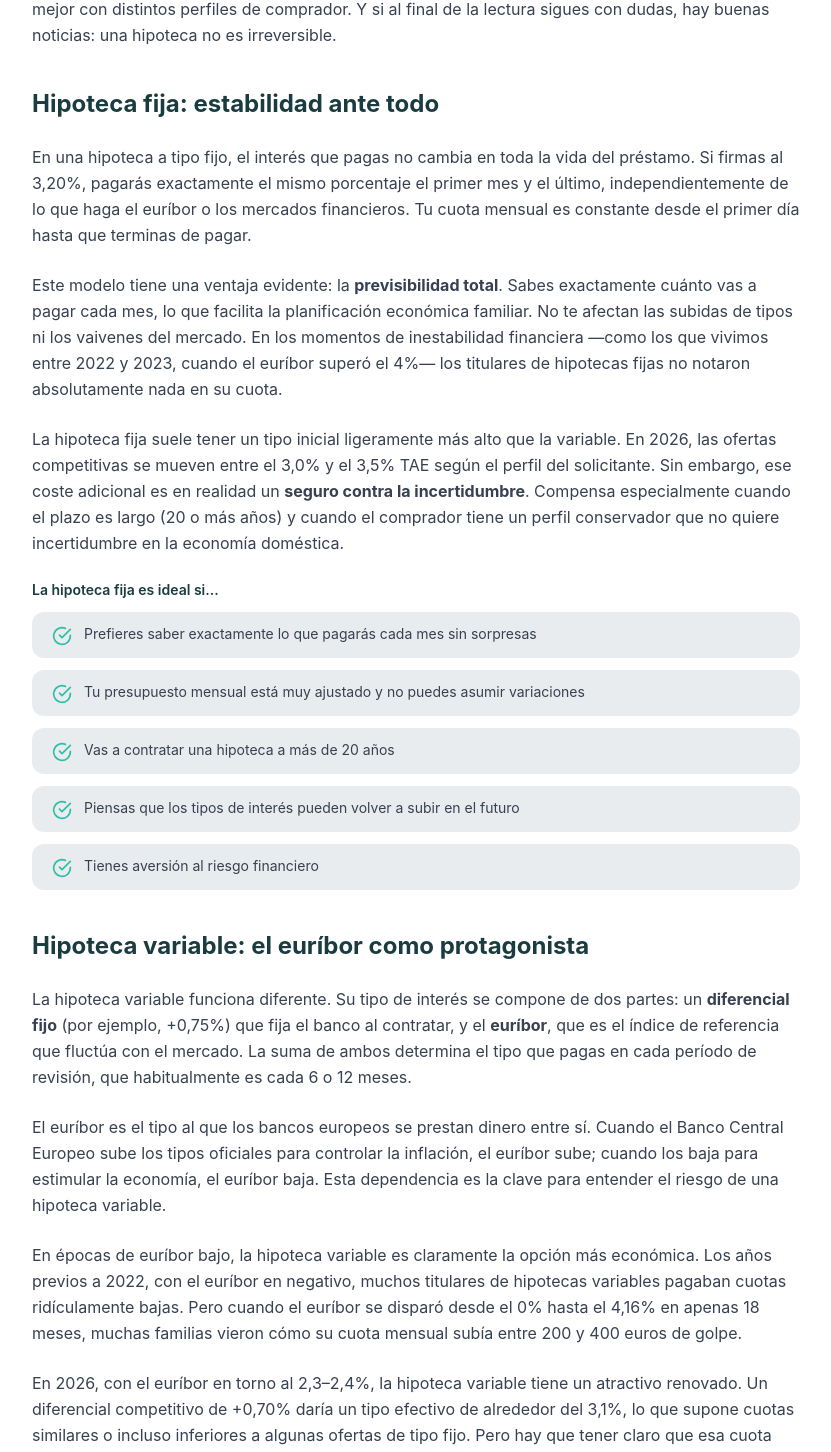
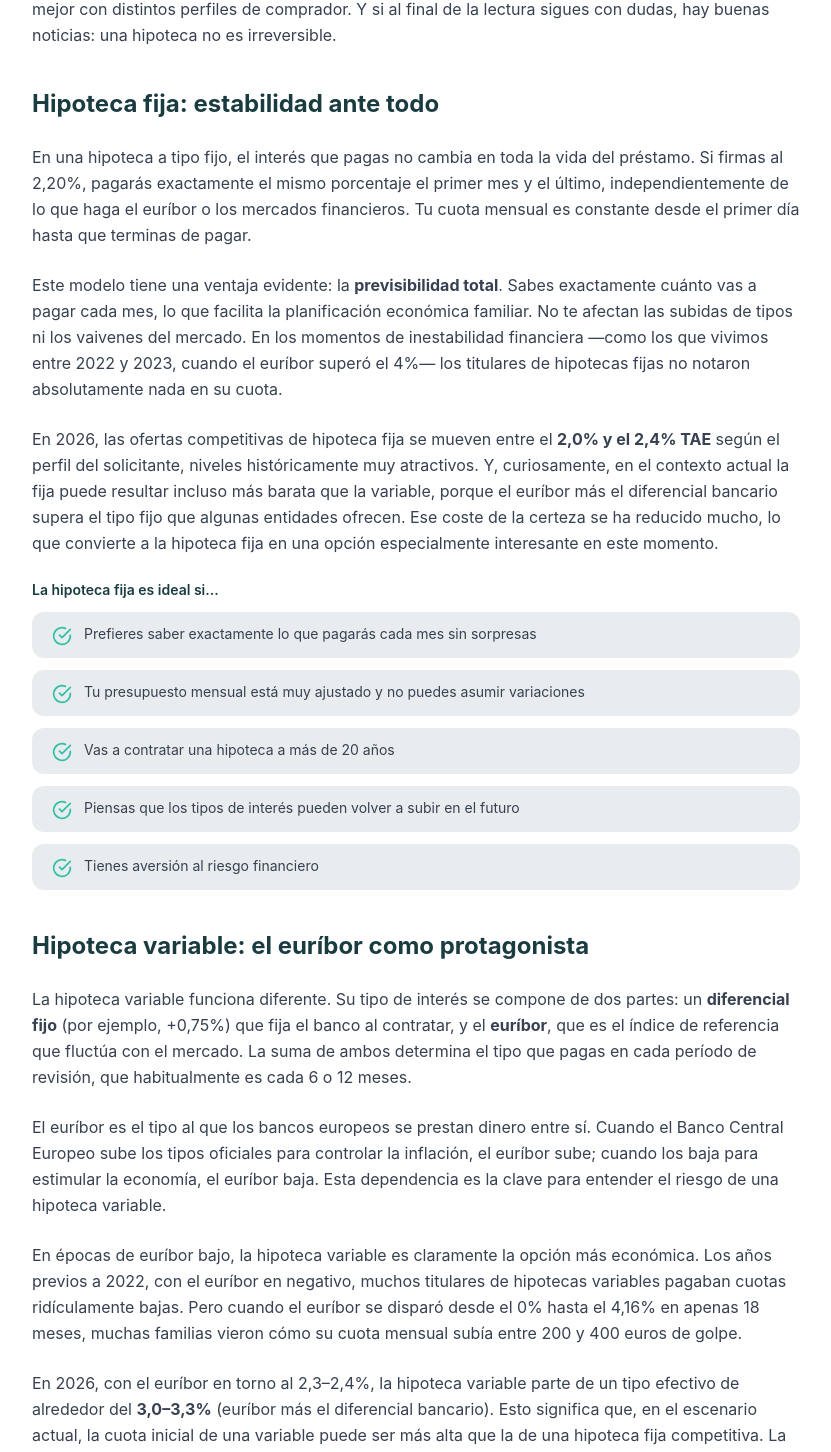
Before and after one commit to AvanzaHipotecas/web-avanza-hipotecas, a React (Vite) app: page /blog/hipoteca-fija-variable-mixta-2026 in a window 1280 px wide. Shown: the part 852-2304 px from the top of the page, without its empty margins (224-1055 px from the left). Built offline with nearby package versions, Linux system fonts and the light colour scheme; the HTML template or start-up script is replaced by a standard one.

Commit message:
Blog: nuevo artículo hipoteca fija variable mixta 2026

```diff
--- a/src/pages/blog/HipotecaFijaVariableMixtaPage.jsx
+++ b/src/pages/blog/HipotecaFijaVariableMixtaPage.jsx
@@ -45,7 +45,7 @@ const HipotecaFijaVariableMixtaPage = () => {
     { aspecto: 'Cuota mensual', fija: 'Siempre igual', variable: 'Cambia cada 6-12 meses', mixta: 'Fija al inicio, variable después' },
     { aspecto: 'Tipo de interés', fija: 'Fijo durante todo el préstamo', variable: 'Euríbor + diferencial', mixta: 'Fijo (primeros años) + variable (resto)' },
     { aspecto: 'Riesgo de subida', fija: 'Ninguno', variable: 'Alto si el euríbor sube', mixta: 'Bajo al inicio; moderado al final' },
-    { aspecto: 'Tipo inicial habitual (2026)', fija: '~3,0% – 3,5%', variable: 'Euríbor (2,4%) + 0,60–0,90%', mixta: '~2,5–3,0% fijo + variable' },
+    { aspecto: 'Tipo inicial habitual (2026)', fija: '~2,0% – 2,4%', variable: 'Euríbor (2,4%) + 0,60–0,90%', mixta: '~1,5% – 1,8% fijo + variable' },
     { aspecto: 'Cuota más baja al inicio', fija: 'No (suele ser la más alta)', variable: 'Sí (si el euríbor es bajo)', mixta: 'Sí (tipo fijo inicial más bajo)' },
     { aspecto: 'Ideal para...', fija: 'Perfil conservador, plazo largo', variable: 'Perfil dinámico, plazo corto-medio', mixta: 'Perfil intermedio, plazo medio-largo' },
   ];
@@ -118,13 +118,13 @@ const HipotecaFijaVariableMixtaPage = () => {
               {/* ── 1. FIJA ── */}
               <h2 className="text-2xl font-bold text-[#1A3C40] pt-4">Hipoteca fija: estabilidad ante todo</h2>
               <p>
-                En una hipoteca a tipo fijo, el interés que pagas no cambia en toda la vida del préstamo. Si firmas al 3,20%, pagarás exactamente el mismo porcentaje el primer mes y el último, independientemente de lo que haga el euríbor o los mercados financieros. Tu cuota mensual es constante desde el primer día hasta que terminas de pagar.
+                En una hipoteca a tipo fijo, el interés que pagas no cambia en toda la vida del préstamo. Si firmas al 2,20%, pagarás exactamente el mismo porcentaje el primer mes y el último, independientemente de lo que haga el euríbor o los mercados financieros. Tu cuota mensual es constante desde el primer día hasta que terminas de pagar.
               </p>
               <p>
                 Este modelo tiene una ventaja evidente: la <strong>previsibilidad total</strong>. Sabes exactamente cuánto vas a pagar cada mes, lo que facilita la planificación económica familiar. No te afectan las subidas de tipos ni los vaivenes del mercado. En los momentos de inestabilidad financiera —como los que vivimos entre 2022 y 2023, cuando el euríbor superó el 4%— los titulares de hipotecas fijas no notaron absolutamente nada en su cuota.
               </p>
               <p>
-                La hipoteca fija suele tener un tipo inicial ligeramente más alto que la variable. En 2026, las ofertas competitivas se mueven entre el 3,0% y el 3,5% TAE según el perfil del solicitante. Sin embargo, ese coste adicional es en realidad un <strong>seguro contra la incertidumbre</strong>. Compensa especialmente cuando el plazo es largo (20 o más años) y cuando el comprador tiene un perfil conservador que no quiere incertidumbre en la economía doméstica.
+                En 2026, las ofertas competitivas de hipoteca fija se mueven entre el <strong>2,0% y el 2,4% TAE</strong> según el perfil del solicitante, niveles históricamente muy atractivos. Y, curiosamente, en el contexto actual la fija puede resultar incluso más barata que la variable, porque el euríbor más el diferencial bancario supera el tipo fijo que algunas entidades ofrecen. Ese coste de la certeza se ha reducido mucho, lo que convierte a la hipoteca fija en una opción especialmente interesante en este momento.
               </p>
 
               <div className="not-prose space-y-3 my-4">
@@ -155,7 +155,7 @@ const HipotecaFijaVariableMixtaPage = () => {
                 En épocas de euríbor bajo, la hipoteca variable es claramente la opción más económica. Los años previos a 2022, con el euríbor en negativo, muchos titulares de hipotecas variables pagaban cuotas ridículamente bajas. Pero cuando el euríbor se disparó desde el 0% hasta el 4,16% en apenas 18 meses, muchas familias vieron cómo su cuota mensual subía entre 200 y 400 euros de golpe.
               </p>
               <p>
-                En 2026, con el euríbor en torno al 2,3–2,4%, la hipoteca variable tiene un atractivo renovado. Un diferencial competitivo de +0,70% daría un tipo efectivo de alrededor del 3,1%, lo que supone cuotas similares o incluso inferiores a algunas ofertas de tipo fijo. Pero hay que tener claro que esa cuota puede cambiar en la próxima revisión.
+                En 2026, con el euríbor en torno al 2,3–2,4%, la hipoteca variable parte de un tipo efectivo de alrededor del <strong>3,0–3,3%</strong> (euríbor más el diferencial bancario). Esto significa que, en el escenario actual, la cuota inicial de una variable puede ser más alta que la de una hipoteca fija competitiva. La apuesta de la variable es que el euríbor siga bajando y la cuota se reduzca en futuras revisiones, pero hay que asumir que eso podría no ocurrir —o incluso que el euríbor suba de nuevo.
               </p>
 
               <div className="not-prose space-y-3 my-4">
@@ -183,7 +183,7 @@ const HipotecaFijaVariableMixtaPage = () => {
                 Esta estructura tiene una lógica financiera clara: los primeros años de una hipoteca son los de mayor exposición al riesgo, porque el capital pendiente es elevado y la parte de intereses en cada cuota representa una proporción muy alta del pago total. Al fijar el tipo durante esa etapa inicial, se elimina el riesgo en el momento más crítico. Cuando el préstamo entra en la fase variable, el capital pendiente ya es menor y las oscilaciones del euríbor tienen un impacto más limitado en la cuota.
               </p>
               <p>
-                El tipo fijo inicial de una hipoteca mixta suele ser <strong>más bajo que el de una hipoteca fija pura</strong>, lo que la convierte en una opción especialmente interesante en el contexto actual. Algunas entidades ofrecen primeros diez años por debajo del 2,8%, combinado con un diferencial variable posterior muy ajustado.
+                El tipo fijo inicial de una hipoteca mixta suele ser <strong>más bajo que el de una hipoteca fija pura</strong>, lo que la convierte en la opción con la cuota más baja al inicio. Algunas entidades ofrecen primeros diez años por debajo del 1,8%, combinado con un diferencial variable posterior muy ajustado.
               </p>
               <p>
                 El inconveniente: si el euríbor vuelve a subir significativamente al final del período fijo, la cuota variable puede resultar más alta de lo esperado. Por eso es importante valorar bien el plazo del tramo fijo y la proyección del diferencial antes de firmar.
@@ -244,10 +244,10 @@ const HipotecaFijaVariableMixtaPage = () => {
                       tipo: 'Hipoteca fija',
                       color: 'bg-blue-50',
                       items: [
-                        { label: 'Tipo de interés', value: '3,40% fijo' },
-                        { label: 'Cuota mensual', value: '990 €/mes', highlight: true },
-                        { label: 'Cuota en 5 años', value: '990 €/mes (siempre igual)' },
-                        { label: 'Intereses totales estimados', value: '~97.000 €' },
+                        { label: 'Tipo de interés', value: '2,20% fijo' },
+                        { label: 'Cuota mensual', value: '870 €/mes', highlight: true },
+                        { label: 'Cuota en 5 años', value: '870 €/mes (siempre igual)' },
+                        { label: 'Intereses totales estimados', value: '~61.000 €' },
                         { label: 'Riesgo de subida', value: 'Ninguno' },
                       ],
                     },
@@ -256,9 +256,9 @@ const HipotecaFijaVariableMixtaPage = () => {
                       color: 'bg-amber-50',
                       items: [
                         { label: 'Tipo de interés', value: 'Euríbor (2,40%) + 0,75% = 3,15%' },
-                        { label: 'Cuota mensual inicial', value: '968 €/mes', highlight: true },
-                        { label: 'Cuota si euríbor sube a 3,5%', value: '~1.065 €/mes (+97€)' },
-                        { label: 'Cuota si euríbor baja a 1,5%', value: '~912 €/mes (-56€)' },
+                        { label: 'Cuota mensual inicial', value: '960 €/mes', highlight: true },
+                        { label: 'Cuota si euríbor sube a 3,5%', value: '~1.080 €/mes (+120€)' },
+                        { label: 'Cuota si euríbor baja a 1,5%', value: '~870 €/mes (igual que la fija)' },
                         { label: 'Riesgo de subida', value: 'Moderado-alto' },
                       ],
                     },
@@ -266,10 +266,10 @@ const HipotecaFijaVariableMixtaPage = () => {
                       tipo: 'Hipoteca mixta',
                       color: 'bg-[#2EBFA5]/5',
                       items: [
-                        { label: 'Tipo fijo (primeros 10 años)', value: '2,90%' },
-                        { label: 'Cuota primeros 10 años', value: '937 €/mes', highlight: true },
+                        { label: 'Tipo fijo (primeros 10 años)', value: '1,70%' },
+                        { label: 'Cuota primeros 10 años', value: '820 €/mes', highlight: true },
                         { label: 'Tipo variable (años 11-25)', value: 'Euríbor + 0,80% (según mercado)' },
-                        { label: 'Ahorro vs. fija (10 años)', value: '~6.360 €' },
+                        { label: 'Ahorro vs. fija (10 años)', value: '~6.000 €' },
                         { label: 'Riesgo de subida', value: 'Bajo al inicio; moderado al final' },
                       ],
                     },
@@ -290,7 +290,7 @@ const HipotecaFijaVariableMixtaPage = () => {
               </div>
 
               <p>
-                El ejemplo de María ilustra bien la disyuntiva. La hipoteca mixta ofrece la cuota más baja durante los primeros diez años, lo que supone un ahorro real de más de 6.000€ respecto a la fija en ese período. La variable ofrece una cuota inicial intermedia pero con incertidumbre en las revisiones. La fija es la más cara al inicio pero garantiza que la cuota no cambiará jamás.
+                El ejemplo de María ilustra una realidad poco intuitiva del mercado en 2026: la hipoteca variable es, hoy, la más cara de las tres opciones al inicio, porque el euríbor más el diferencial supera los tipos fijos disponibles. La mixta es la que ofrece la cuota más baja durante los primeros diez años (820€/mes), con un ahorro de unos 6.000€ frente a la fija en ese período. Y la fija, pese a no ser la más barata, ofrece la mayor certeza con una cuota que jamás cambiará.
               </p>
               <p>
                 ¿Cuál es la decisión correcta para María? Depende de su tolerancia al riesgo, sus planes a largo plazo y su capacidad de absorber variaciones. Por eso en Avanza Hipotecas no damos una respuesta estándar: analizamos cada caso individualmente y buscamos las mejores condiciones en función del perfil real de cada cliente. También puedes usar nuestro <Link to="/simulador" className="text-[#2EBFA5] font-medium hover:underline">simulador de hipoteca</Link> para hacerte una idea rápida de las cuotas.
```
